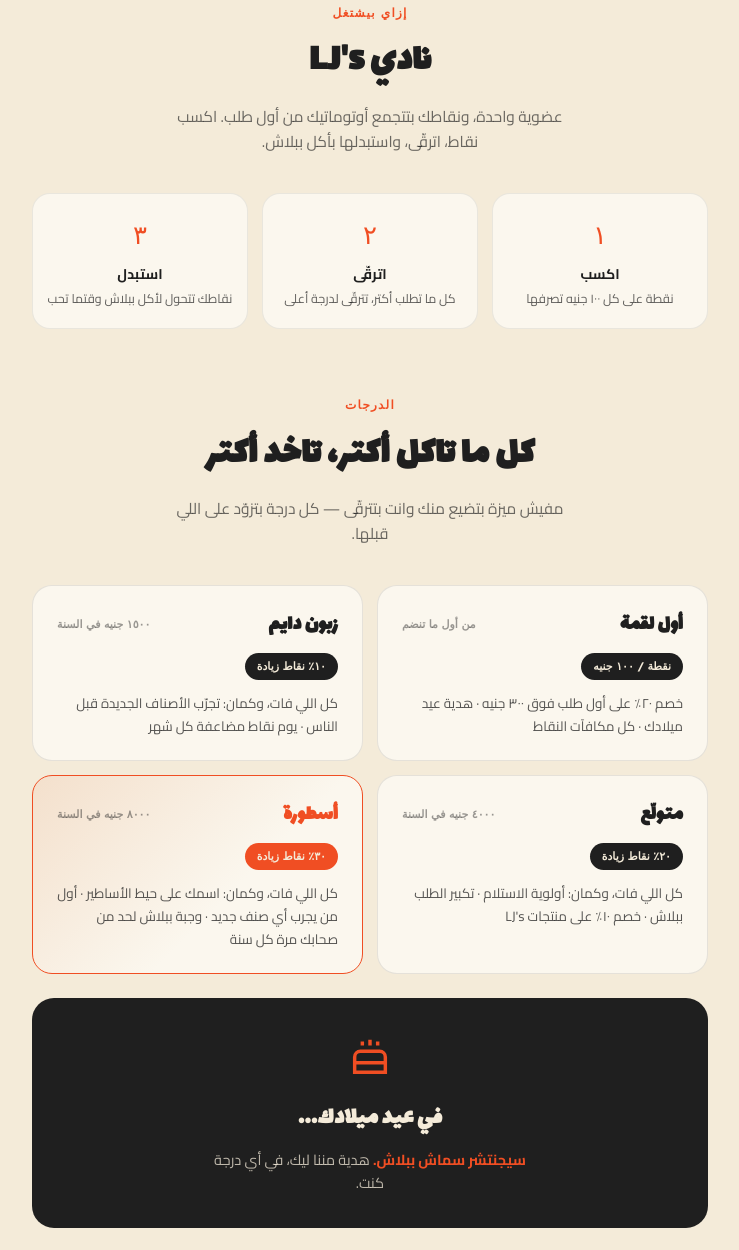
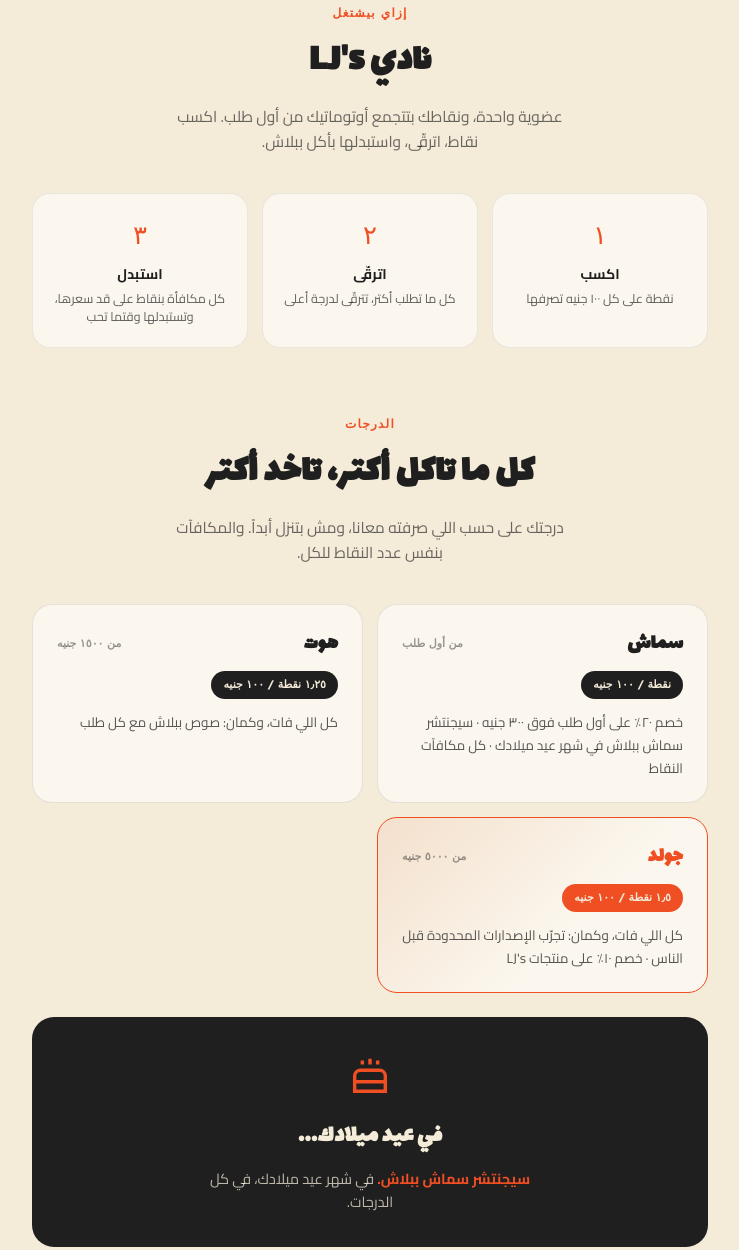
Before and after one commit to Siso8/ljs-website, a plain HTML site: page index.html in a window 1280 px wide. Shown: the part 1271-2521 px from the top of the page, without its empty margins (270-1009 px from the left). Drawn offline with Linux system fonts and the light colour scheme.

Commit message:
Club section from the app (Smash/Hot/Gold), sign-up form to ljs-api /join

```diff
--- a/index.html
+++ b/index.html
@@ -209,7 +209,7 @@ footer small{font-size:11px;letter-spacing:.04em;display:block;margin-top:10px}
     <div class="howit">
       <div class="card"><div class="n" data-i18n="how.n1">١</div><b data-i18n="how.c1b">اكسب</b><p data-i18n="how.c1p">نقطة على كل ١٠٠ جنيه تصرفها</p></div>
       <div class="card"><div class="n" data-i18n="how.n2">٢</div><b data-i18n="how.c2b">اترقّى</b><p data-i18n="how.c2p">كل ما تطلب أكتر، تترقّى لدرجة أعلى</p></div>
-      <div class="card"><div class="n" data-i18n="how.n3">٣</div><b data-i18n="how.c3b">استبدل</b><p data-i18n="how.c3p">نقاطك تتحول لأكل ببلاش وقتما تحب</p></div>
+      <div class="card"><div class="n" data-i18n="how.n3">٣</div><b data-i18n="how.c3b">استبدل</b><p data-i18n="how.c3p">كل مكافأة بنقاط على قد سعرها، وتستبدلها وقتما تحب</p></div>
     </div>
   </div>
 </section>
@@ -218,34 +218,29 @@ footer small{font-size:11px;letter-spacing:.04em;display:block;margin-top:10px}
   <div class="wrap">
     <div class="eyebrow2" data-i18n="tiers.eyebrow">الدرجات</div>
     <h2 data-i18n="tiers.title">كل ما تاكل أكتر، تاخد أكتر</h2>
-    <p class="lead" data-i18n="tiers.lead">مفيش ميزة بتضيع منك وانت بتترقّى — كل درجة بتزوّد على اللي قبلها.</p>
+    <p class="lead" data-i18n="tiers.lead">درجتك على حسب اللي صرفته معانا، ومش بتنزل أبداً. والمكافآت بنفس عدد النقاط للكل.</p>
     <div class="tiers">
       <div class="tier">
-        <div class="tier__top"><div class="tier__name"><b data-i18n="t1.name">أول لقمة</b></div><div class="tier__unlock" data-i18n="t1.unlock">من أول ما تنضم</div></div>
+        <div class="tier__top"><div class="tier__name"><b data-i18n="t1.name">سماش</b></div><div class="tier__unlock" data-i18n="t1.unlock">من أول طلب</div></div>
         <span class="tier__rate" data-i18n="t1.rate">نقطة / ١٠٠ جنيه</span>
-        <div class="tier__perks" data-i18n="t1.perks">خصم ٢٠٪ على أول طلب فوق ٣٠٠ جنيه · هدية عيد ميلادك · كل مكافآت النقاط</div>
+        <div class="tier__perks" data-i18n="t1.perks">خصم ٢٠٪ على أول طلب فوق ٣٠٠ جنيه · سيجنتشر سماش ببلاش في شهر عيد ميلادك · كل مكافآت النقاط</div>
       </div>
       <div class="tier">
-        <div class="tier__top"><div class="tier__name"><b data-i18n="t2.name">زبون دايم</b></div><div class="tier__unlock" data-i18n="t2.unlock">١٥٠٠ جنيه في السنة</div></div>
-        <span class="tier__rate" data-i18n="t2.rate">١٠٪ نقاط زيادة</span>
-        <div class="tier__perks" data-i18n="t2.perks">كل اللي فات، وكمان: تجرّب الأصناف الجديدة قبل الناس · يوم نقاط مضاعفة كل شهر</div>
-      </div>
-      <div class="tier">
-        <div class="tier__top"><div class="tier__name"><b data-i18n="t3.name">متولّع</b></div><div class="tier__unlock" data-i18n="t3.unlock">٤٠٠٠ جنيه في السنة</div></div>
-        <span class="tier__rate" data-i18n="t3.rate">٢٠٪ نقاط زيادة</span>
-        <div class="tier__perks" data-i18n="t3.perks">كل اللي فات، وكمان: أولوية الاستلام · تكبير الطلب ببلاش · خصم ١٠٪ على منتجات LJ's</div>
+        <div class="tier__top"><div class="tier__name"><b data-i18n="t2.name">هوت</b></div><div class="tier__unlock" data-i18n="t2.unlock">من ١٥٠٠ جنيه</div></div>
+        <span class="tier__rate" data-i18n="t2.rate">١٫٢٥ نقطة / ١٠٠ جنيه</span>
+        <div class="tier__perks" data-i18n="t2.perks">كل اللي فات، وكمان: صوص ببلاش مع كل طلب</div>
       </div>
       <div class="tier legend">
-        <div class="tier__top"><div class="tier__name"><b data-i18n="t4.name">أسطورة</b></div><div class="tier__unlock" data-i18n="t4.unlock">٨٠٠٠ جنيه في السنة</div></div>
-        <span class="tier__rate" data-i18n="t4.rate">٣٠٪ نقاط زيادة</span>
-        <div class="tier__perks" data-i18n="t4.perks">كل اللي فات، وكمان: اسمك على حيط الأساطير · أول من يجرب أي صنف جديد · وجبة ببلاش لحد من صحابك مرة كل سنة</div>
+        <div class="tier__top"><div class="tier__name"><b data-i18n="t3.name">جولد</b></div><div class="tier__unlock" data-i18n="t3.unlock">من ٥٠٠٠ جنيه</div></div>
+        <span class="tier__rate" data-i18n="t3.rate">١٫٥ نقطة / ١٠٠ جنيه</span>
+        <div class="tier__perks" data-i18n="t3.perks">كل اللي فات، وكمان: تجرّب الإصدارات المحدودة قبل الناس · خصم ١٠٪ على منتجات LJ's</div>
       </div>
     </div>
 
     <div class="birthday">
       <svg viewBox="0 0 24 24" fill="none" stroke="currentColor" stroke-width="1.8"><path d="M4 21h16v-8a3 3 0 00-3-3H7a3 3 0 00-3 3v8zM4 16h16M12 7V4M8 7V5M16 7V5"/></svg>
       <h3 data-i18n="bday.title">في عيد ميلادك...</h3>
-      <p data-i18n="bday.sub"><b>سيجنتشر سماش ببلاش.</b> هدية مننا ليك، في أي درجة كنت.</p>
+      <p data-i18n="bday.sub"><b>سيجنتشر سماش ببلاش.</b> في شهر عيد ميلادك، في كل الدرجات.</p>
     </div>
   </div>
 </section>
@@ -312,14 +307,13 @@ var I18N = {
     "how.lead":"عضوية واحدة، ونقاطك بتتجمع أوتوماتيك من أول طلب. اكسب نقاط، اترقّى، واستبدلها بأكل ببلاش.",
     "how.n1":"١","how.c1b":"اكسب","how.c1p":"نقطة على كل ١٠٠ جنيه تصرفها",
     "how.n2":"٢","how.c2b":"اترقّى","how.c2p":"كل ما تطلب أكتر، تترقّى لدرجة أعلى",
-    "how.n3":"٣","how.c3b":"استبدل","how.c3p":"نقاطك تتحول لأكل ببلاش وقتما تحب",
+    "how.n3":"٣","how.c3b":"استبدل","how.c3p":"كل مكافأة بنقاط على قد سعرها، وتستبدلها وقتما تحب",
     "tiers.eyebrow":"الدرجات", "tiers.title":"كل ما تاكل أكتر، تاخد أكتر",
-    "tiers.lead":"مفيش ميزة بتضيع منك وانت بتترقّى — كل درجة بتزوّد على اللي قبلها.",
-    "t1.name":"أول لقمة","t1.unlock":"من أول ما تنضم","t1.rate":"نقطة / ١٠٠ جنيه","t1.perks":"خصم ٢٠٪ على أول طلب فوق ٣٠٠ جنيه · هدية عيد ميلادك · كل مكافآت النقاط",
-    "t2.name":"زبون دايم","t2.unlock":"١٥٠٠ جنيه في السنة","t2.rate":"١٠٪ نقاط زيادة","t2.perks":"كل اللي فات، وكمان: تجرّب الأصناف الجديدة قبل الناس · يوم نقاط مضاعفة كل شهر",
-    "t3.name":"متولّع","t3.unlock":"٤٠٠٠ جنيه في السنة","t3.rate":"٢٠٪ نقاط زيادة","t3.perks":"كل اللي فات، وكمان: أولوية الاستلام · تكبير الطلب ببلاش · خصم ١٠٪ على منتجات LJ's",
-    "t4.name":"أسطورة","t4.unlock":"٨٠٠٠ جنيه في السنة","t4.rate":"٣٠٪ نقاط زيادة","t4.perks":"كل اللي فات، وكمان: اسمك على حيط الأساطير · أول من يجرب أي صنف جديد · وجبة ببلاش لحد من صحابك مرة كل سنة",
-    "bday.title":"في عيد ميلادك...", "bday.sub":"<b>سيجنتشر سماش ببلاش.</b> هدية مننا ليك، في أي درجة كنت.",
+    "tiers.lead":"درجتك على حسب اللي صرفته معانا، ومش بتنزل أبداً. والمكافآت بنفس عدد النقاط للكل.",
+    "t1.name":"سماش","t1.unlock":"من أول طلب","t1.rate":"نقطة / ١٠٠ جنيه","t1.perks":"خصم ٢٠٪ على أول طلب فوق ٣٠٠ جنيه · سيجنتشر سماش ببلاش في شهر عيد ميلادك · كل مكافآت النقاط",
+    "t2.name":"هوت","t2.unlock":"من ١٥٠٠ جنيه","t2.rate":"١٫٢٥ نقطة / ١٠٠ جنيه","t2.perks":"كل اللي فات، وكمان: صوص ببلاش مع كل طلب",
+    "t3.name":"جولد","t3.unlock":"من ٥٠٠٠ جنيه","t3.rate":"١٫٥ نقطة / ١٠٠ جنيه","t3.perks":"كل اللي فات، وكمان: تجرّب الإصدارات المحدودة قبل الناس · خصم ١٠٪ على منتجات LJ's",
+    "bday.title":"في عيد ميلادك...", "bday.sub":"<b>سيجنتشر سماش ببلاش.</b> في شهر عيد ميلادك، في كل الدرجات.",
     "fm.tag":"عرض الافتتاح فقط", "fm.title":"انضم دلوقتي، قبل ما نفتح",
     "fm.sub":"لما تنضم قبل الافتتاح، بتاخد شارة \"عضو مؤسس\" معاك على طول، وخصم ٢٠٪ على أول طلب فوق ٣٠٠ جنيه.",
     "join.title":"يلا بينا", "join.lead":"اسمك ورقمك وتاريخ ميلادك، وتبقى عضو مؤسس في نادي LJ's.",
@@ -337,14 +331,13 @@ var I18N = {
     "how.lead":"One membership, earning automatically from your first order. Rack up points, climb tiers, redeem free food along the way.",
     "how.n1":"1","how.c1b":"Earn","how.c1p":"1 point per 100 EGP spent",
     "how.n2":"2","how.c2b":"Climb","how.c2p":"Order more, unlock higher tiers",
-    "how.n3":"3","how.c3b":"Redeem","how.c3p":"Turn points into free food, any time",
+    "how.n3":"3","how.c3b":"Redeem","how.c3p":"Every reward costs its menu price ÷ 5 in points. Swap any time",
     "tiers.eyebrow":"Tiers", "tiers.title":"The more you eat, the more you get",
-    "tiers.lead":"Nothing gets taken away as you climb — every tier adds on top of the last.",
-    "t1.name":"First Bite","t1.unlock":"From day one","t1.rate":"1 pt / 100 EGP","t1.perks":"20% off your first order over EGP 300 · birthday reward · full redemption catalog",
-    "t2.name":"Regular","t2.unlock":"1,500 EGP / year","t2.rate":"+10% points","t2.perks":"Everything above, plus: early access to new menu items · one double-points day a month",
-    "t3.name":"Obsessed","t3.unlock":"4,000 EGP / year","t3.rate":"+20% points","t3.perks":"Everything above, plus: priority pickup · free size-up on any order · 10% off merch",
-    "t4.name":"Legend","t4.unlock":"8,000 EGP / year","t4.rate":"+30% points","t4.perks":"Everything above, plus: name on the Legends wall · first to try every new item · one free meal for a friend, once a year",
-    "bday.title":"On your birthday...", "bday.sub":"<b>A free Signature Smash.</b> On us, at every tier.",
+    "tiers.lead":"Your tier follows what you've spent with us, and it never goes down. Rewards cost the same for everyone.",
+    "t1.name":"Smash","t1.unlock":"From your first order","t1.rate":"1 pt / 100 EGP","t1.perks":"20% off your first order over EGP 300 · a free Signature Smash in your birthday month · every points reward",
+    "t2.name":"Hot","t2.unlock":"From 1,500 EGP spent","t2.rate":"1.25 pts / 100 EGP","t2.perks":"Everything above, plus: a free dip with every order",
+    "t3.name":"Gold","t3.unlock":"From 5,000 EGP spent","t3.rate":"1.5 pts / 100 EGP","t3.perks":"Everything above, plus: early access to limited drops · 10% off LJ's merch",
+    "bday.title":"On your birthday...", "bday.sub":"<b>A free Signature Smash.</b> In your birthday month, at every tier.",
     "fm.tag":"Opening offer only", "fm.title":"Join now, before we open",
     "fm.sub":"Anyone who joins before opening gets a permanent Founding Member badge, plus 20% off your first order over EGP 300.",
     "join.title":"Let's do this", "join.lead":"Your name, number, and birthday — and you're a Founding Member of LJ's Club.",
@@ -386,7 +379,7 @@ document.getElementById('joinForm').addEventListener('submit', async function(e)
   if (!name || !phone || !bday) return;
   btn.disabled = true;
   try {
-    var res = await fetch('/api/join', {
+    var res = await fetch('https://ljs-api.said-3bf.workers.dev/join', {
       method: 'POST',
       headers: {'Content-Type':'application/json'},
       body: JSON.stringify({ name: name, phone: phone, birthday: bday, lang: LANG, offers: document.getElementById('foffers').checked, source: 'website' })
```
